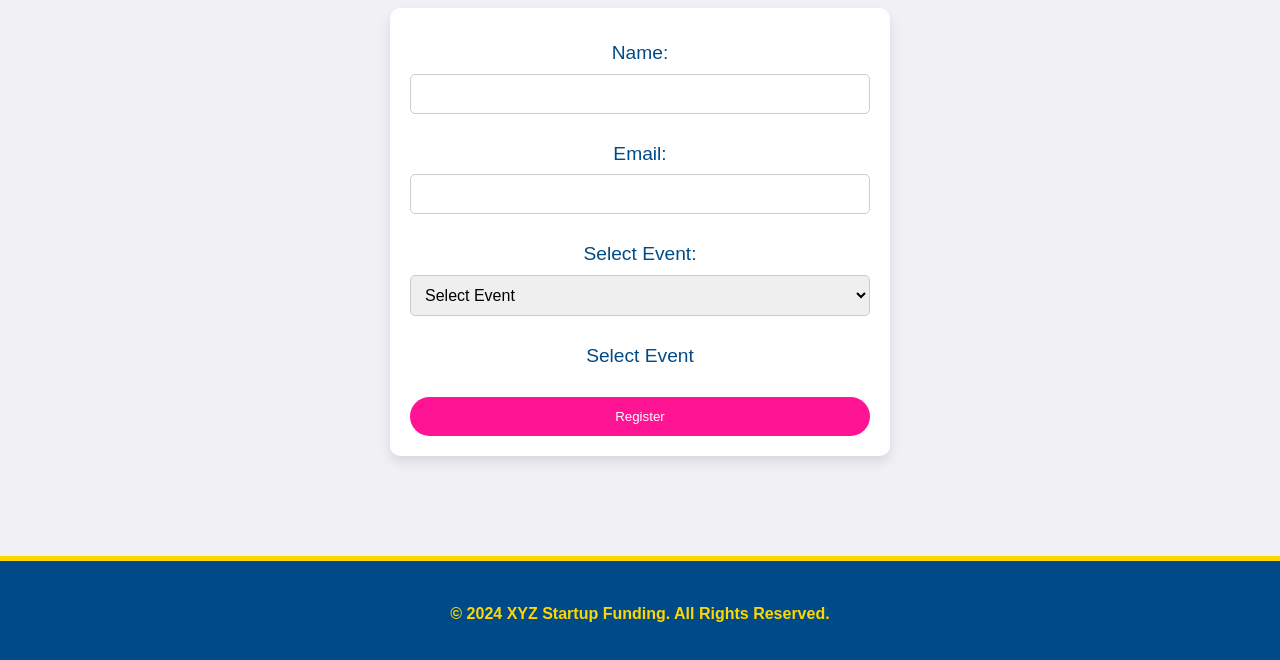
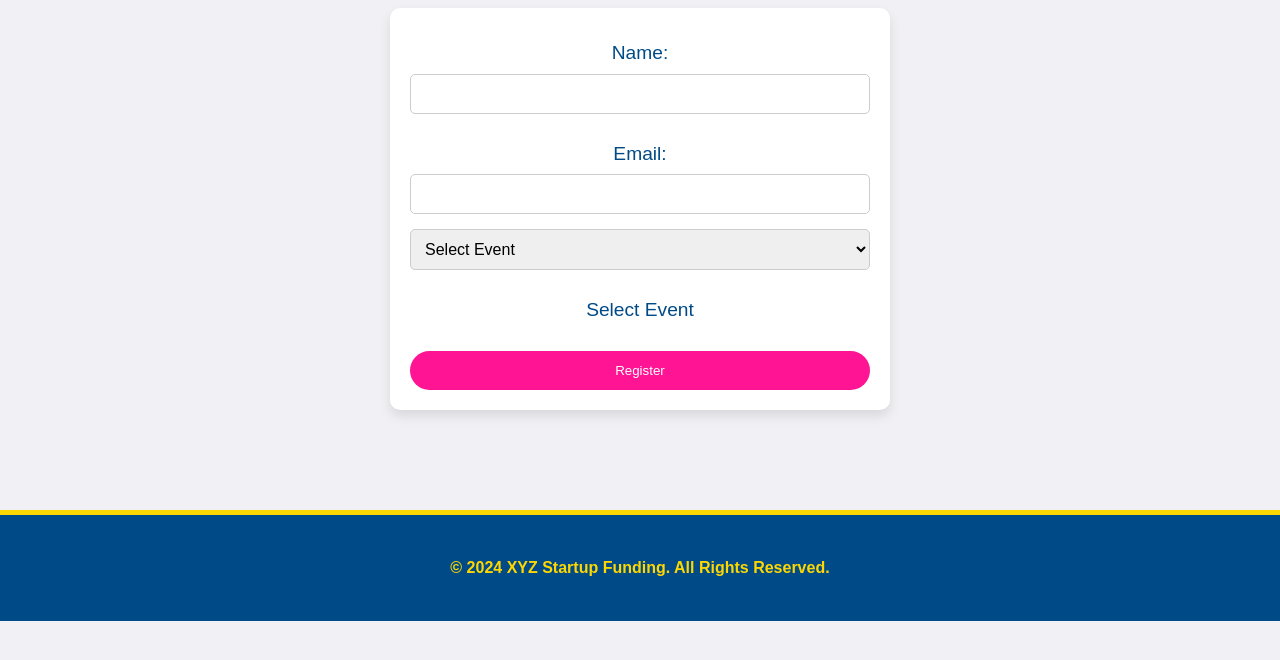
Before and after one commit to KillerHyena/killerhyena.github.io, a plain HTML site: page registration.html in a window 1280 px wide. Shown: the part 176-836 px from the top of the page. After the commit the page ends 800 px from the top, so only its background shows below. Drawn offline with Linux system fonts and the light colour scheme.

Commit message:
registration.html

```diff
--- a/registration.html
+++ b/registration.html
@@ -30,7 +30,6 @@
             <label for="email">Email:</label>
             <input type="email" id="email" name="email" required>
 
-            <label for="event">Select Event:</label>
             <div class="event-selection-container">
                 <select id="event" name="event" required>
                     <option value="" disabled selected>Select Event</option>
@@ -38,7 +37,7 @@
                     <option value="hackathon">Hackathon</option>
                     <option value="speaker">Speaker Session</option>
                 </select>
-                <label for="event" class="event-selection-label">Select Event</label>
+                <label for="event">Select Event</label>
             </div>
 
             <button type="submit">Register</button>
```
